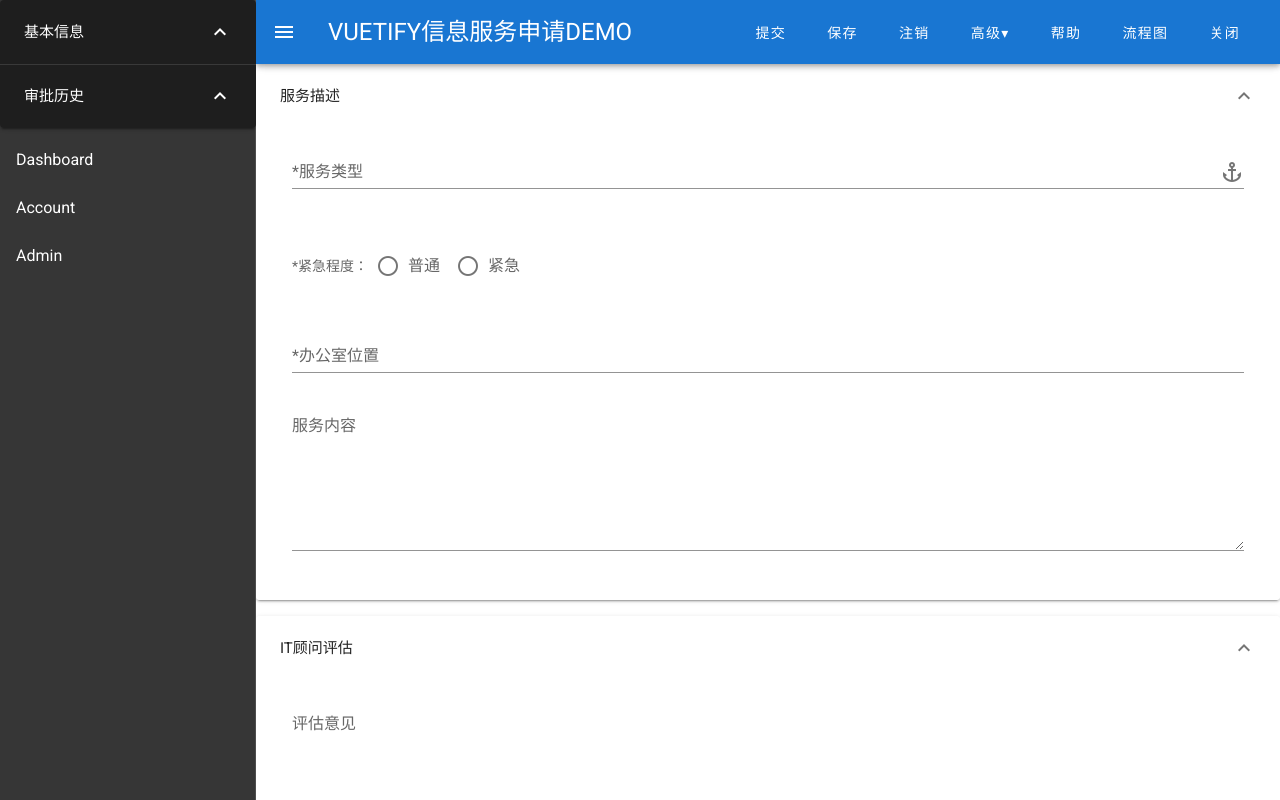
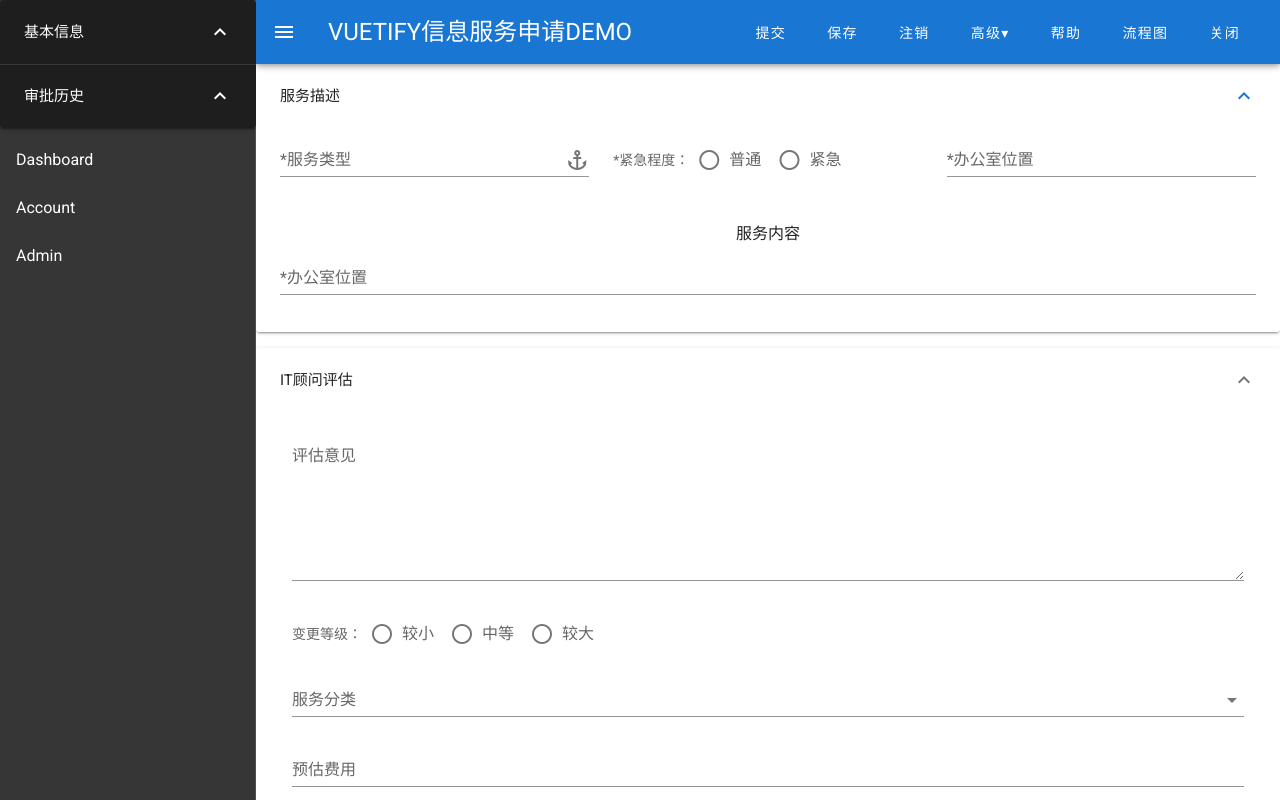
Before and after one commit to ebolavirus/VuetifyDemo, a Vue app: page / in a window 1280 px wide. Shown: the top 800 px of the page. Built offline with nearby package versions, Linux system fonts and the light colour scheme.

Commit message:
3 row in 1 line demo.

```diff
--- a/src/components/HelloWorld.vue
+++ b/src/components/HelloWorld.vue
@@ -3,12 +3,18 @@
     <v-layout wrap text-center>
       <v-expansion-panels v-model="panel" multiple>
         <v-expansion-panel>
-          <v-expansion-panel-header>服务描述</v-expansion-panel-header>
+          <v-expansion-panel-header>
+            服务描述
+            <template v-slot:actions>
+              <v-icon color="primary">$vuetify.icons.expand</v-icon>
+            </template>
+          </v-expansion-panel-header>
           <v-expansion-panel-content>
-            <v-flex xs12 sm12 md12>
+            <v-layout wrap>
+            <v-flex xs4>
               <v-text-field label="*服务类型" append-icon="mdi-anchor"></v-text-field>
             </v-flex>
-            <v-flex xs12 sm12 md12>
+            <v-flex xs4>
               <v-radio-group v-model="row" row>
                 <template v-slot:label>
                   <div>*紧急程度：</div>
@@ -17,10 +23,14 @@
                 <v-radio label="紧急" value="0"></v-radio>
               </v-radio-group>
             </v-flex>
-            <v-flex>
+            <v-flex xs4>
               <v-text-field label="*办公室位置"></v-text-field>
-              <v-textarea label="服务内容"></v-textarea>
             </v-flex>
+            <v-flex xs12>
+              <header>服务内容</header>
+              <v-text-field label="*办公室位置"></v-text-field>
+            </v-flex>
+            </v-layout>
           </v-expansion-panel-content>
           <!-- IT顾问评估 -->
         </v-expansion-panel>
```
Also changed, not shown: 1 other file (tests, documents, lock files or other folders).
